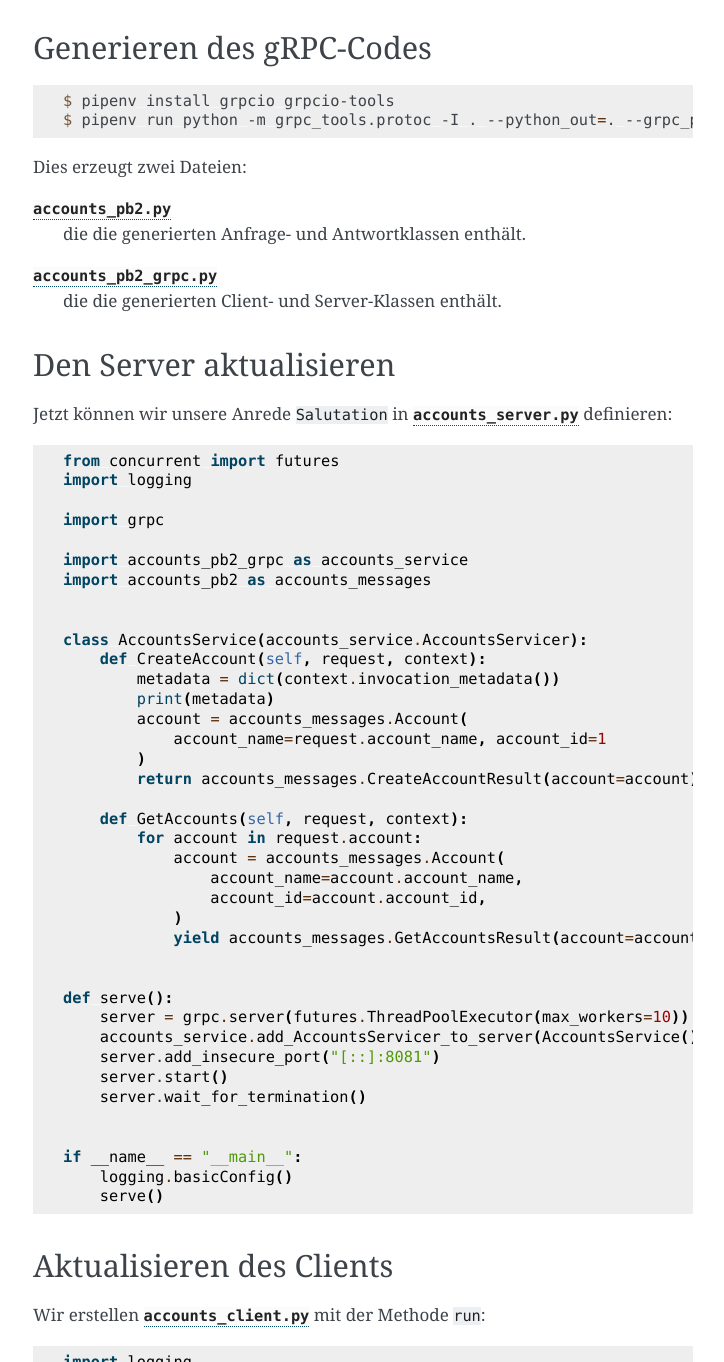
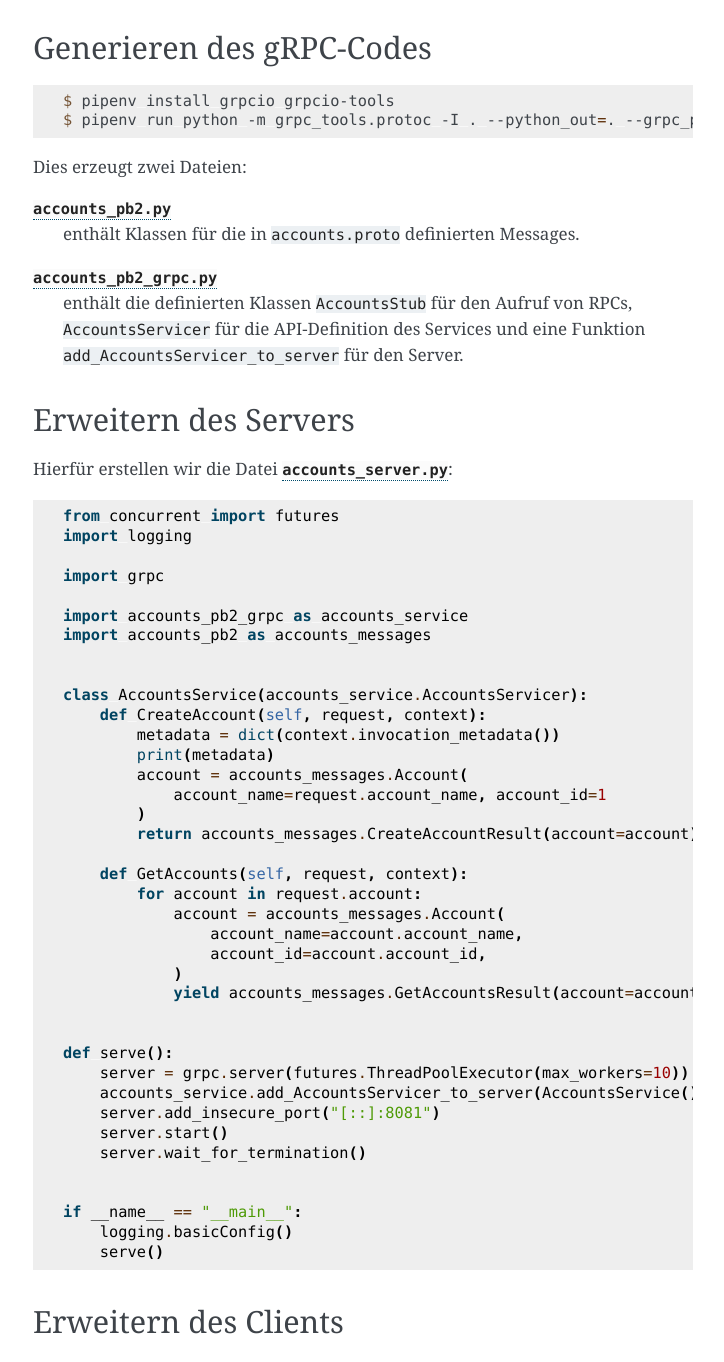
Before and after one commit to veit/jupyter-tutorial-de, a Sphinx documentation site: the page built from docs/data-processing/grpc/example.rst, in a window 1280 px wide and 1400 px high, scrolled down 1122 px, cut to the strip 38-1400 px from the top of the window. Shown: the whole strip, without its empty margins (387-1111 px from the left). Built offline with Sphinx 7.4.7, drawn with Linux system fonts in a browser that asks for light colours; pages that are not in the unit, such as notebooks, are missing from menus.

Commit message:
Update grpc example

```diff
--- a/docs/data-processing/grpc/example.rst
+++ b/docs/data-processing/grpc/example.rst
@@ -57,23 +57,24 @@ Generieren des gRPC-Codes
 Dies erzeugt zwei Dateien:
 
 :download:`accounts_pb2.py`
-    die die generierten Anfrage- und Antwortklassen enthält.
+    enthält Klassen für die in ``accounts.proto`` definierten Messages.
 :download:`accounts_pb2_grpc.py`
-    die die generierten Client- und Server-Klassen enthält.
+    enthält die definierten Klassen ``AccountsStub`` für den Aufruf von RPCs,
+    ``AccountsServicer`` für die API-Definition des Services und eine Funktion
+    ``add_AccountsServicer_to_server`` für den Server.
 
-Den Server aktualisieren
-------------------------
+Erweitern des Servers
+---------------------
 
-Jetzt können wir unsere Anrede ``Salutation`` in :download:`accounts_server.py`
-definieren:
+Hierfür erstellen wir die Datei :download:`accounts_server.py`:
 
 .. literalinclude:: accounts_server.py
    :language: python
 
-Aktualisieren des Clients
--------------------------
+Erweitern des Clients
+---------------------
 
-Wir erstellen :download:`accounts_client.py` mit der Methode ``run``:
+Hierfür erstellen wir :download:`accounts_client.py`:
 
 .. literalinclude:: accounts_client.py
    :language: python
```
Also changed, not shown: other parts of docs/data-processing/grpc/example.rst (+1 -1 lines).
